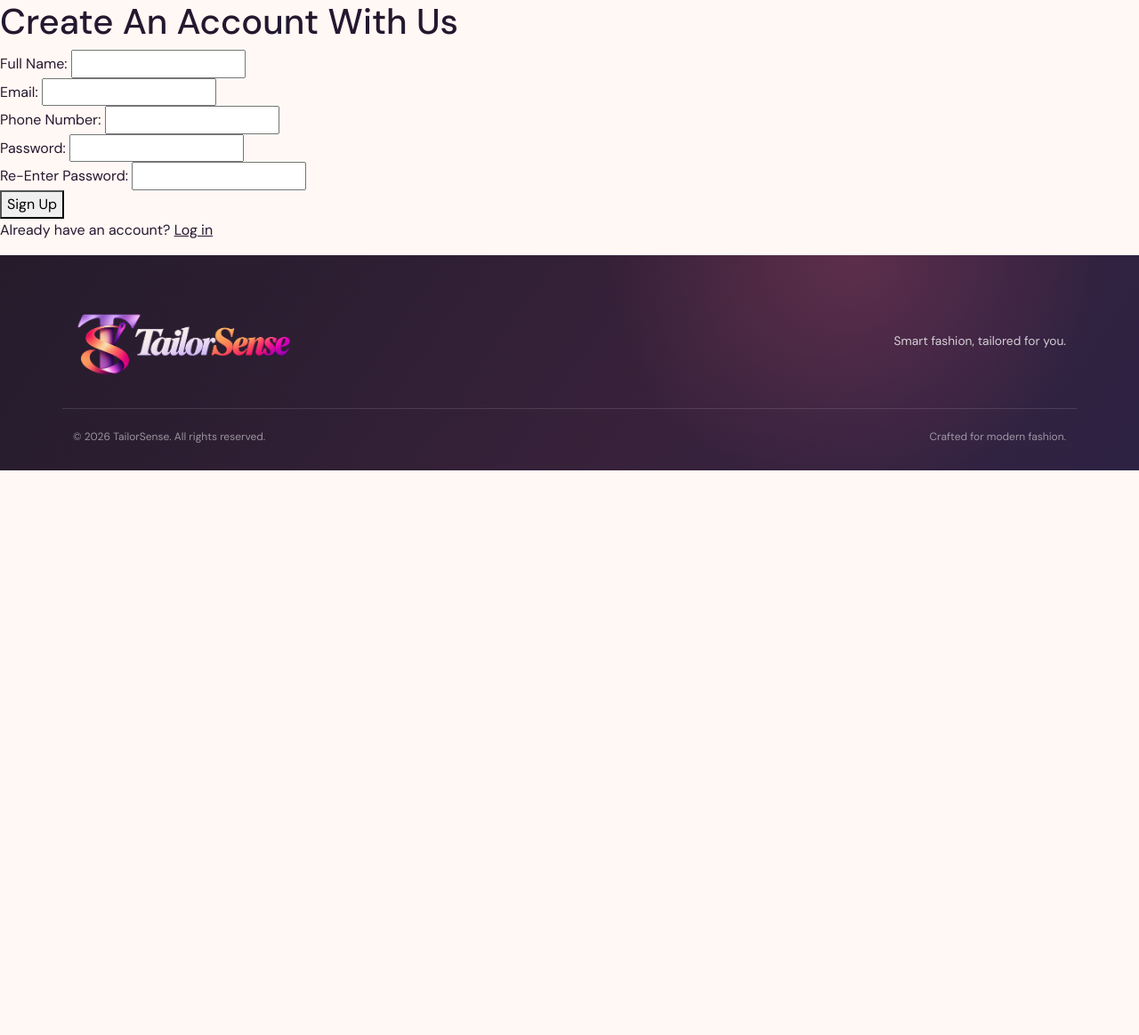
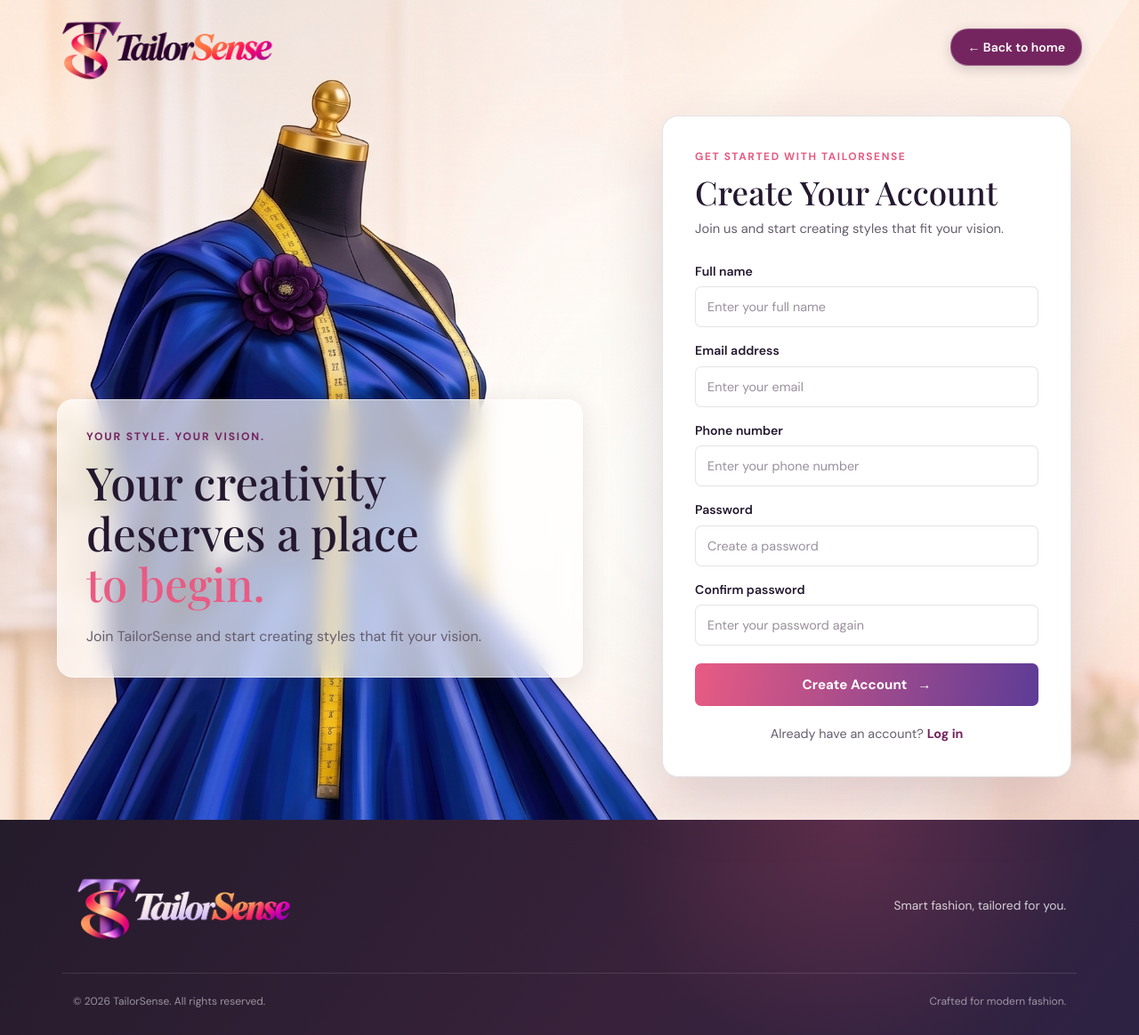
Before and after one commit to NelsonOmoniyi/TailorSense-API, a Django app: page /register/ in a window 1280 px wide. Shown: the whole page at 89% size. Before the commit the page ends 529 px from the top, so only its background shows below. Run offline with Django 5.2, Linux system fonts and the light colour scheme; parts of the project's set-up code (start-up, migrations or seed data) failed here and were passed over.

Commit message:
Signup page design upgrade

```diff
--- a/static/css/components.css
+++ b/static/css/components.css
@@ -1 +1,63 @@
 /* I will be moving all reusable components to this file and updating reference to them across the landing page-authentication pages */
+
+/* TAILORSENSE — SHARED COMPONENTS */
+
+/* BRAND LOGO */
+
+.login-brand img,
+.register-brand img,
+.brand-logo {
+    display: block;
+    width: 245px;
+    height: auto;
+    object-fit: contain;
+}
+
+/* Page-specific logo sizing remains in page CSS. */
+
+
+/* BACK TO HOME LINK */
+
+.back-home {
+    display: inline-flex;
+    align-items: center;
+    padding: 9px 16px;
+    color: #ffffff;
+    font-size: 14px;
+    font-weight: 500;
+    text-decoration: none;
+    background: rgba(255, 255, 255, 0.12);
+    border: 1px solid rgba(255, 255, 255, 0.2);
+    border-radius: 20px;
+    backdrop-filter: blur(8px);
+    -webkit-backdrop-filter: blur(8px);
+    transition: background 0.2s ease, transform 0.2s ease;
+}
+
+.back-home:hover {
+    color: #ffffff;
+    background: rgba(255, 255, 255, 0.2);
+    transform: translateY(-1px);
+}
+
+.back-home2 {
+    display: inline-flex;
+    align-items: center;
+    justify-content: center;
+    padding: 9px 18px;
+    color: #fff;
+    background: #74255f;
+    border: 1px solid rgba(255, 255, 255, 0.25);
+    border-radius: 20px;
+    font-size: 14px;
+    font-weight: 600;
+    text-decoration: none;
+    box-shadow: 0 4px 14px rgba(36, 24, 47, 0.18);
+    transition: background 0.2s ease, transform 0.2s ease;
+}
+
+.back-home2:hover {
+    color: #fff;
+    background: #5d1c4b;
+    transform: translateY(-1px);
+}
--- /dev/null
+++ b/static/css/register.css
@@ -0,0 +1,274 @@
+/* =========================
+   REGISTRATION PAGE
+========================= */
+
+.register-layout {
+    position: relative;
+    isolation: isolate;
+    min-height: 100vh;
+    display: flex;
+    flex-direction: column;
+    background: var(--cream);
+    color: var(--ink);
+}
+
+.register-layout::before {
+    content: "";
+    position: absolute;
+    inset: 0;
+    z-index: -1;
+    background-image: url("../images/register-atelier.png");
+    background-repeat: no-repeat;
+    background-position: left center;
+    background-size: cover;
+}
+
+.register-layout *,
+.register-layout *::before,
+.register-layout *::after {
+    box-sizing: border-box;
+}
+
+/* =========================
+   HEADER
+========================= */
+
+.register-header {
+    position: relative;
+    z-index: 1;
+    width: 100%;
+    min-height: 76px;
+    padding: 12px clamp(20px, 5vw, 72px);
+    display: flex;
+    align-items: center;
+    justify-content: space-between;
+    gap: 20px;
+}
+
+.register-brand {
+    display: inline-flex;
+    align-items: center;
+    flex-shrink: 0;
+}
+
+/* =========================
+   MAIN LAYOUT
+========================= */
+
+.register-page {
+    position: relative;
+    z-index: 1;
+    flex: 1;
+    width: 100%;
+    display: flex;
+    align-items: center;
+    justify-content: center;
+    padding: 24px clamp(20px, 5vw, 72px) 48px;
+}
+
+.register-content {
+    width: 100%;
+    max-width: 1240px;
+    margin: auto;
+    display: grid;
+    grid-template-columns: minmax(0, 1.1fr) minmax(0, 0.9fr);
+    align-items: center;
+    gap: clamp(32px, 6vw, 88px);
+}
+
+/* =========================
+   INTRODUCTION
+   Text sits directly on the page background
+========================= */
+
+.register-visual {
+    position: relative;
+    width: 100%;
+    min-width: 0;
+    min-height: 520px;
+    display: flex;
+    flex-direction: column;
+    justify-content: flex-end;
+    overflow: visible;
+    background: transparent;
+    border: none;
+    border-radius: 0;
+    box-shadow: none;
+}
+
+.register-intro {
+    position: relative;
+    z-index: 1;
+    width: 100%;
+    max-width: 600px;
+    padding: 32px;
+    margin-top: auto;
+
+    /* Glass effect */
+    background: rgba(255, 255, 255, 0.68);
+    border: 1px solid rgba(255, 255, 255, 0.55);
+    border-radius: 18px;
+    box-shadow: 0 8px 32px rgba(40, 25, 45, 0.12);
+    backdrop-filter: blur(12px);
+    -webkit-backdrop-filter: blur(12px);
+}
+
+.register-eyebrow {
+    margin: 0 0 12px;
+    color: var(--plum);
+    font-size: 0.76rem;
+    font-weight: 700;
+    letter-spacing: 0.15em;
+}
+
+.register-intro h1 {
+    margin: 0 0 16px;
+    color: var(--ink);
+    font-family: 'Playfair Display', serif;
+    font-size: clamp(2.2rem, 4vw, 3.6rem);
+    line-height: 1.12;
+}
+
+.register-intro h1 span {
+    display: block;
+    color: var(--rose);
+}
+
+.register-intro > p:last-child {
+    max-width: 500px;
+    margin: 0;
+    color: var(--muted);
+    font-size: 1rem;
+    line-height: 1.7;
+}
+
+/* =========================
+   SIGNUP FORM CARD
+========================= */
+
+.register-card {
+    position: relative;
+    z-index: 2;
+    width: 100%;
+    max-width: 460px;
+    min-width: 0;
+    justify-self: center;
+    padding: clamp(24px, 3vw, 36px);
+    background: var(--white);
+    border: 1px solid var(--border);
+    border-radius: 18px;
+    box-shadow: var(--shadow);
+}
+
+.register-card-heading {
+    margin-bottom: 24px;
+}
+
+.register-kicker {
+    margin: 0 0 8px;
+    color: var(--rose);
+    font-size: 0.75rem;
+    font-weight: 700;
+    letter-spacing: 0.13em;
+}
+
+.register-card-heading h2 {
+    margin: 0 0 8px;
+    color: var(--ink);
+    font-family: 'Playfair Display', serif;
+    font-size: clamp(1.8rem, 3vw, 2.3rem);
+}
+
+.register-card-heading > p:last-child {
+    margin: 0;
+    color: var(--muted);
+    font-size: 0.92rem;
+    line-height: 1.6;
+}
+
+.register-error {
+    margin: 0 0 16px;
+    color: #b42318;
+    font-size: 0.9rem;
+}
+
+.register-card form {
+    display: grid;
+    gap: 15px;
+}
+
+.form-group {
+    min-width: 0;
+    display: flex;
+    flex-direction: column;
+    gap: 6px;
+}
+
+.form-group label {
+    color: var(--ink);
+    font-size: 0.88rem;
+    font-weight: 600;
+}
+
+.form-group input {
+    width: 100%;
+    min-width: 0;
+    height: 46px;
+    padding: 0 13px;
+    border: 1px solid var(--border);
+    border-radius: 7px;
+    outline: none;
+    background: rgba(255, 255, 255, 0.65);
+    color: var(--ink);
+    font-family: inherit;
+    font-size: 0.9rem;
+}
+
+.form-group input::placeholder {
+    color: #9a909d;
+}
+
+.form-group input:focus {
+    border-color: var(--violet);
+    box-shadow: 0 0 0 3px rgba(93, 60, 150, 0.1);
+}
+
+.register-button {
+    width: 100%;
+    min-height: 48px;
+    margin-top: 5px;
+    padding: 11px 18px;
+    display: flex;
+    align-items: center;
+    justify-content: center;
+    gap: 12px;
+    border: none;
+    border-radius: 7px;
+    background: linear-gradient(100deg, var(--rose), var(--violet));
+    color: var(--white);
+    font-family: inherit;
+    font-size: 0.95rem;
+    font-weight: 700;
+    cursor: pointer;
+}
+
+.register-button:hover {
+    filter: brightness(0.95);
+}
+
+.login-text {
+    margin: 20px 0 0;
+    color: var(--muted);
+    font-size: 0.9rem;
+    text-align: center;
+}
+
+.login-text a {
+    color: var(--plum);
+    font-weight: 700;
+    text-decoration: none;
+}
+
+.login-text a:hover {
+    text-decoration: underline;
+}
--- a/templates/login.html
+++ b/templates/login.html
@@ -1,6 +1,7 @@
 {% load static %}
 {% include 'partials/head.html' %}
 
+<link rel="stylesheet" href="{% static 'css/login.css' %}">
 <div class="login-layout">
     <header class="login-header">
         <a href="/" class="login-brand">
--- a/templates/partials/head.html
+++ b/templates/partials/head.html
@@ -11,6 +11,6 @@
     <meta name="description" content="TailorSense — a smart tailoring and fashion hub for modern, personalized fashion.">
     <title>TailorSense | Smart Fashion, Tailored for You</title>
     <link href="https://cdn.jsdelivr.net/npm/bootstrap@5.3.3/dist/css/bootstrap.min.css" rel="stylesheet">
+    <link rel="stylesheet" href="{% static 'css/components.css' %}">
     <link rel="stylesheet" href="{% static 'css/landing.css' %}">
-    <link rel="stylesheet" href="{% static 'css/login.css' %}">
 </head>
--- a/templates/register.html
+++ b/templates/register.html
@@ -1,41 +1,152 @@
 <!-- Public registration page. Posts to the register route, which relays account
      creation to the user API (apps/core/views.py:register). Phone is required
      here and is stored on the user's profile. -->
+
+<!-- Registration form for new users. -->
+{% load static %}
 {% include 'partials/head.html' %}
 
-<!-- Registration form for new users. -->
-<main>
-    <h1>Create An Account With Us</h1>
+<link rel="stylesheet" href="{% static 'css/register.css' %}">
+
+<div class="register-layout">
+
+    <header class="register-header">
+        <a href="/" class="register-brand">
+            <img
+                src="{% static 'images/tailorsense-logo.png' %}"
+                alt="TailorSense"
+            >
+        </a>
+
+        <a href="/" class="back-home2">
+            ← Back to home
+        </a>
+    </header>
+
+    <main class="register-page">
+
+        <section class="register-content">
+
+            <div class="register-visual">
+
+
+                <div class="register-intro">
+                    <p class="register-eyebrow">YOUR STYLE. YOUR VISION.</p>
+
+                    <h1>
+                        Your creativity deserves a place
+                        <span>to begin.</span>
+                    </h1>
+
+                    <p>
+                        Join TailorSense and start creating styles that fit your vision.
+                    </p>
+                </div>
+            </div>
+
+            <div class="register-card">
+
+                <div class="register-card-heading">
+                    <p class="register-kicker">
+                        GET STARTED WITH TAILORSENSE
+                    </p>
+
+                    <h2>Create Your Account</h2>
+
+                    <p>
+                        Join us and start creating styles that fit your vision.
+                    </p>
+                </div>
+
                 {% if error %}
-        <p role="alert">{{ error }}</p>
+                    <p class="register-error" role="alert">
+                        {{ error }}
+                    </p>
                 {% endif %}
-    <!-- New account details are submitted to the named registration route. -->
+
                 <form action="{% url 'register' %}" method="post">
                     {% csrf_token %}
-        <div>
-            <label for="fullname">Full Name:</label>
-            <input type="text" id="fullname" name="fullname" required maxlength="20">
+
+                    <div class="form-group">
+                        <label for="fullname">Full name</label>
+                        <input
+                            type="text"
+                            id="fullname"
+                            name="fullname"
+                            placeholder="Enter your full name"
+                            required
+                            autocomplete="name"
+                        >
                     </div>
-        <div>
-            <label for="email">Email:</label>
-            <input type="email" id="email" name="email" required>
+
+                    <div class="form-group">
+                        <label for="email">Email address</label>
+                        <input
+                            type="email"
+                            id="email"
+                            name="email"
+                            placeholder="Enter your email"
+                            required
+                            autocomplete="email"
+                        >
                     </div>
-        <div>
-            <label for="phone">Phone Number:</label>
-            <input type="number" id="phone" name="phone" required maxlength="11">
+
+                    <div class="form-group">
+                        <label for="phone">Phone number</label>
+                        <input
+                            type="tel"
+                            id="phone"
+                            name="phone"
+                            placeholder="Enter your phone number"
+                            required
+                            maxlength="11"
+                            pattern="[0-9]{1,11}"
+                            inputmode="numeric"
+                            autocomplete="tel"
+                        >
                     </div>
-        <div>
-            <label for="password">Password:</label>
-            <input type="password" id="password" name="password" required maxlength="20" minlength="8">
+
+                    <div class="form-group">
+                        <label for="password">Password</label>
+                        <input
+                            type="password"
+                            id="password"
+                            name="password"
+                            placeholder="Create a password"
+                            required
+                            autocomplete="new-password"
+                        >
                     </div>
-        <div>
-            <label for="repeat-password">Re-Enter Password:</label>
-            <input type="password" id="repeat-password" name="repeat_password" required maxlength="20" minlength="8">
+
+                    <div class="form-group">
+                        <label for="repeat-password">Confirm password</label>
+                        <input
+                            type="password"
+                            id="repeat-password"
+                            name="repeat_password"
+                            placeholder="Enter your password again"
+                            required
+                            autocomplete="new-password"
+                        >
                     </div>
-        <button type="submit">Sign Up</button>
+
+                    <button type="submit" class="register-button">
+                        Create Account
+                        <span aria-hidden="true">→</span>
+                    </button>
                 </form>
-    <!-- Direct existing users to the login page. -->
-    <p>Already have an account? <a href="{% url 'login' %}">Log in</a></p>
+
+                <p class="login-text">
+                    Already have an account?
+                    <a href="{% url 'login' %}">Log in</a>
+                </p>
+
+            </div>
+
+        </section>
+
     </main>
 
     {% include 'partials/footer.html' %}
+
+</div>
```
Also changed, not shown: static/css/login.css (+1 -46 lines), static/images/register-atelier.png (added). Lines whose indentation alone changed are shown as unchanged.
